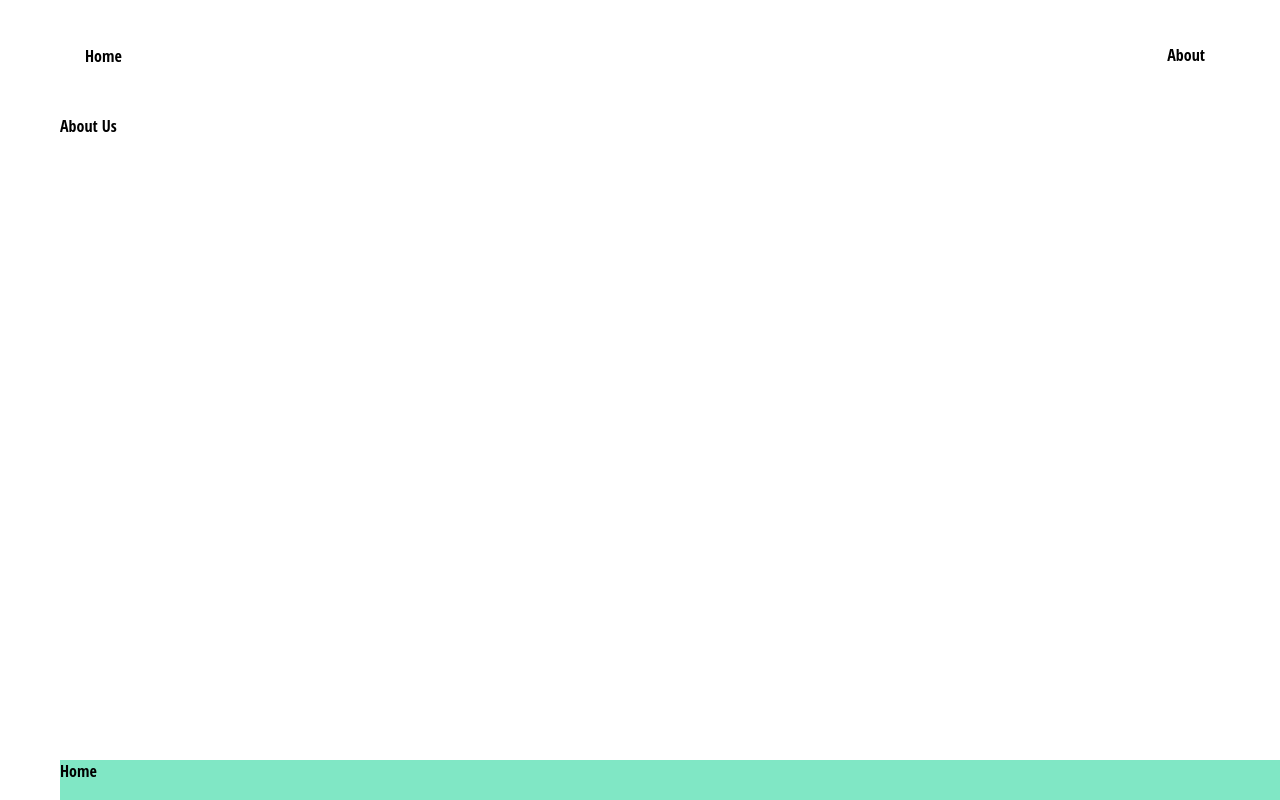
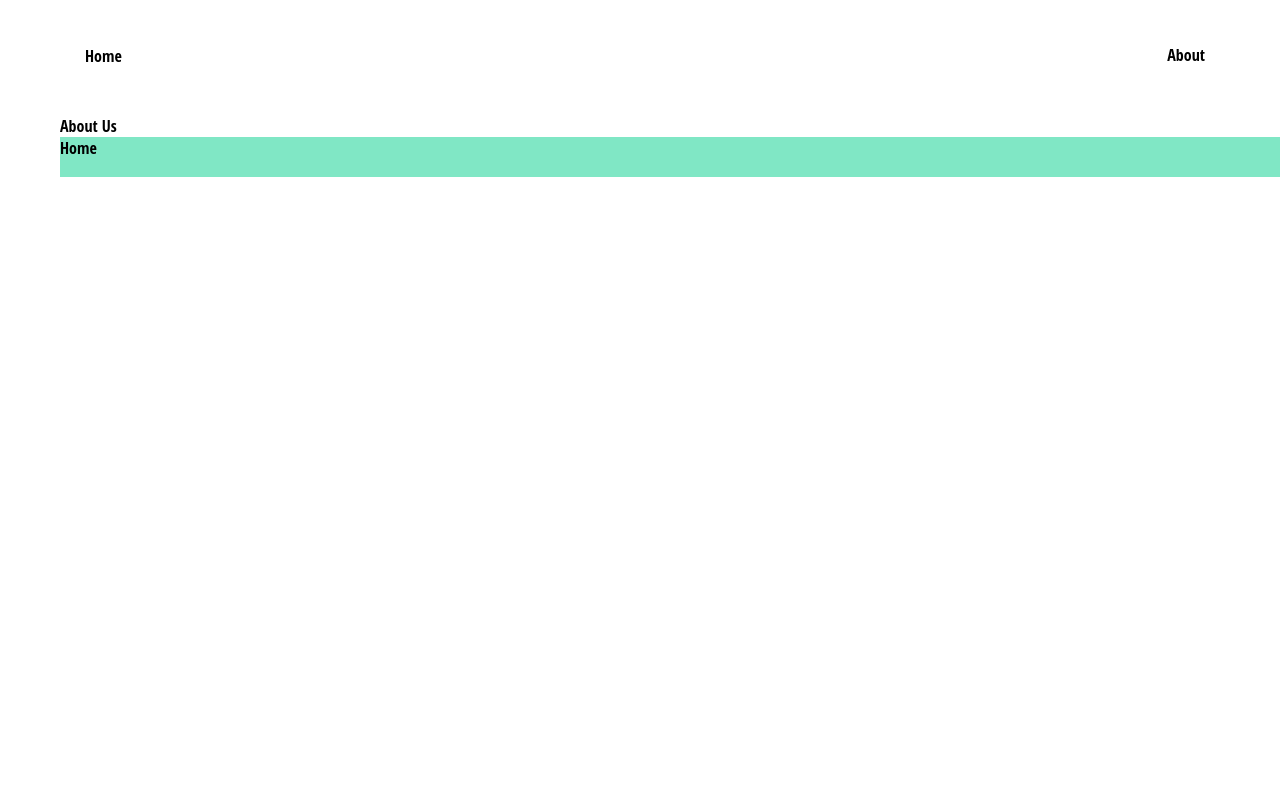
Before and after one commit to MagdalenaJasmine/arbadacarba_v1, a React (Create React App) app: page /about in a window 1280 px wide. Shown: the top 800 px of the page. Built offline with nearby package versions, Linux system fonts and the light colour scheme.

Commit message:
created footer

```diff
--- a/src/components/footer/footer.styles.scss
+++ b/src/components/footer/footer.styles.scss
@@ -1,6 +1,6 @@
 .footer {
   position: absolute;
-  bottom: 0;
+  bottom: 1;
   width: 100%;
   height: 2.5rem;
   background-color: rgb(128, 231, 197);
```
